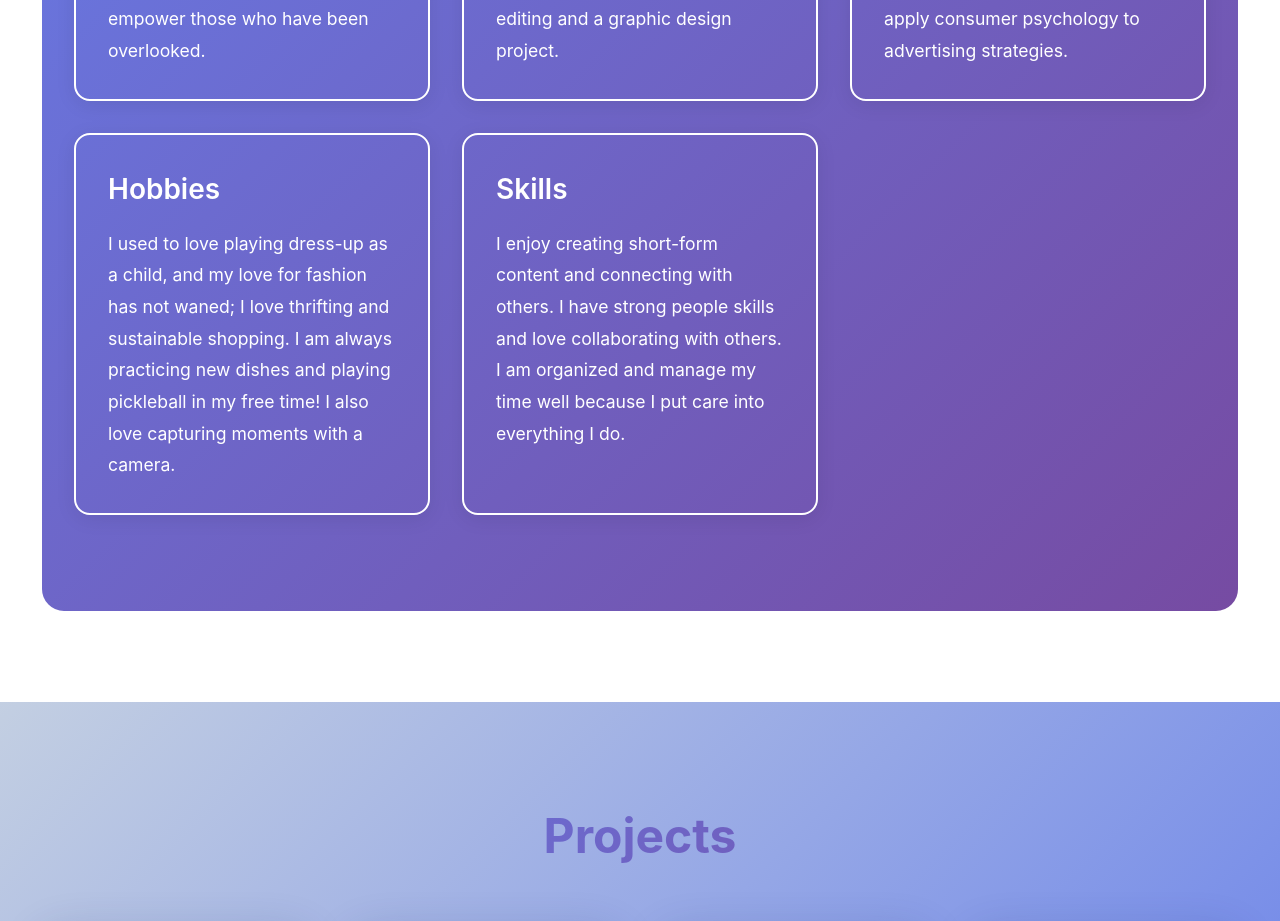
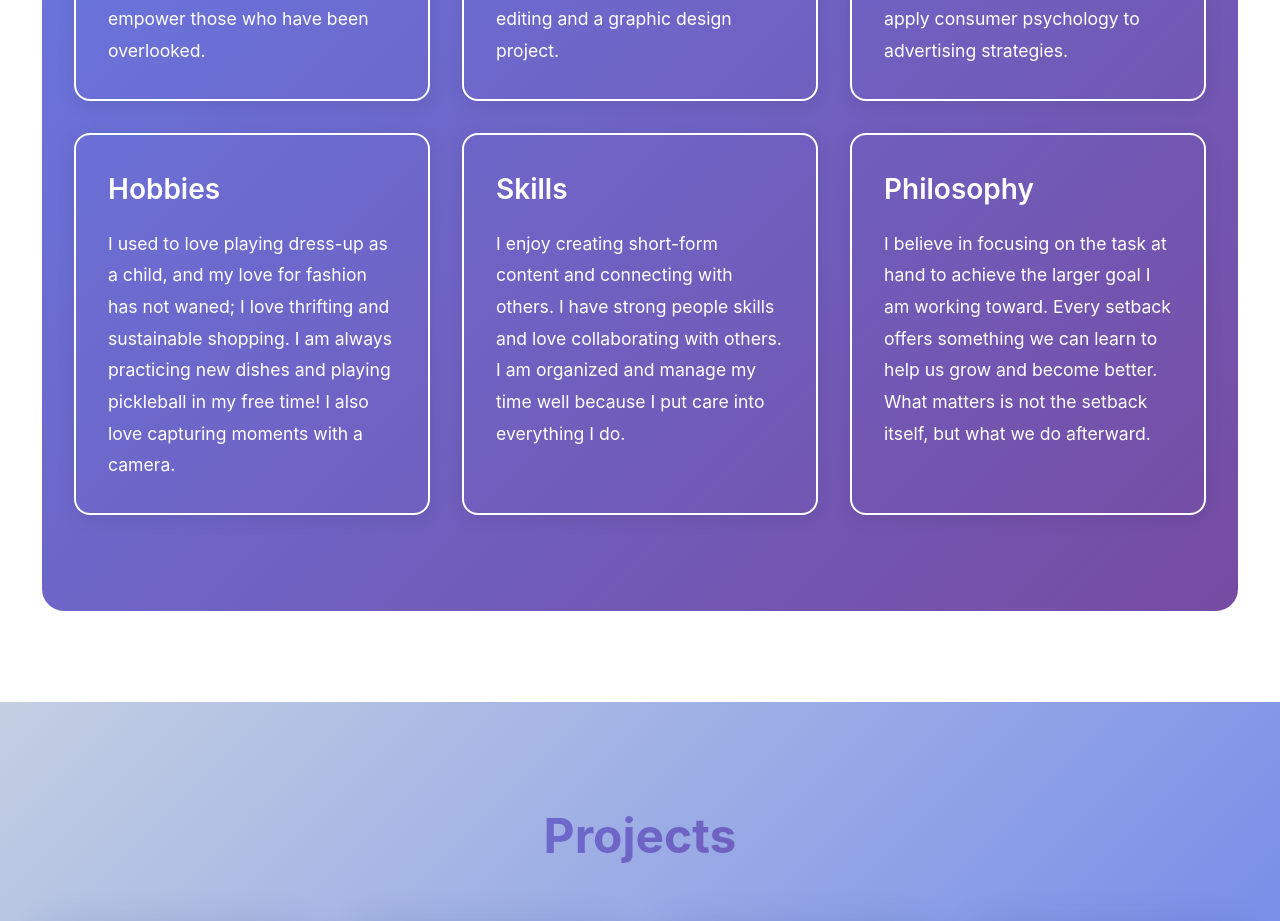
Before and after one commit to nicolette88888888-art/Nicolette-Portfolio, a Next.js app: page / in a window 1280 px wide. Shown: the part 1362-2283 px from the top of the page. Built offline with nearby package versions, Linux system fonts and the light colour scheme; grey boxes are pictures that could not be loaded.

Commit message:
feat: add Philosophy section to About Me

```diff
--- a/app/page.tsx
+++ b/app/page.tsx
@@ -1116,6 +1116,41 @@ export default function Home() {
               color: '#ffffff',
             }}>
               I enjoy creating short-form content and connecting with others. I have strong people skills and love collaborating with others. I am organized and manage my time well because I put care into everything I do.
+            </p>
+          </div>
+
+          {/* Philosophy */}
+          <div style={{
+            padding: '2rem',
+            borderRadius: '16px',
+            background: 'transparent',
+            boxShadow: '0 4px 20px rgba(0, 0, 0, 0.08)',
+            border: '2px solid white',
+            transition: 'transform 0.3s, box-shadow 0.3s',
+          }}
+          onMouseEnter={(e) => {
+            e.currentTarget.style.transform = 'translateY(-5px)'
+            e.currentTarget.style.boxShadow = '0 8px 30px rgba(0, 0, 0, 0.12)'
+          }}
+          onMouseLeave={(e) => {
+            e.currentTarget.style.transform = 'translateY(0)'
+            e.currentTarget.style.boxShadow = '0 4px 20px rgba(0, 0, 0, 0.08)'
+          }}
+          >
+            <h3 style={{
+              fontSize: '1.75rem',
+              fontWeight: '600',
+              marginBottom: '1rem',
+              color: '#ffffff',
+            }}>
+              Philosophy
+            </h3>
+            <p style={{
+              fontSize: '1.1rem',
+              lineHeight: '1.8',
+              color: '#ffffff',
+            }}>
+              I believe in focusing on the task at hand to achieve the larger goal I am working toward. Every setback offers something we can learn to help us grow and become better. What matters is not the setback itself, but what we do afterward.
             </p>
           </div>
         </div>
```
